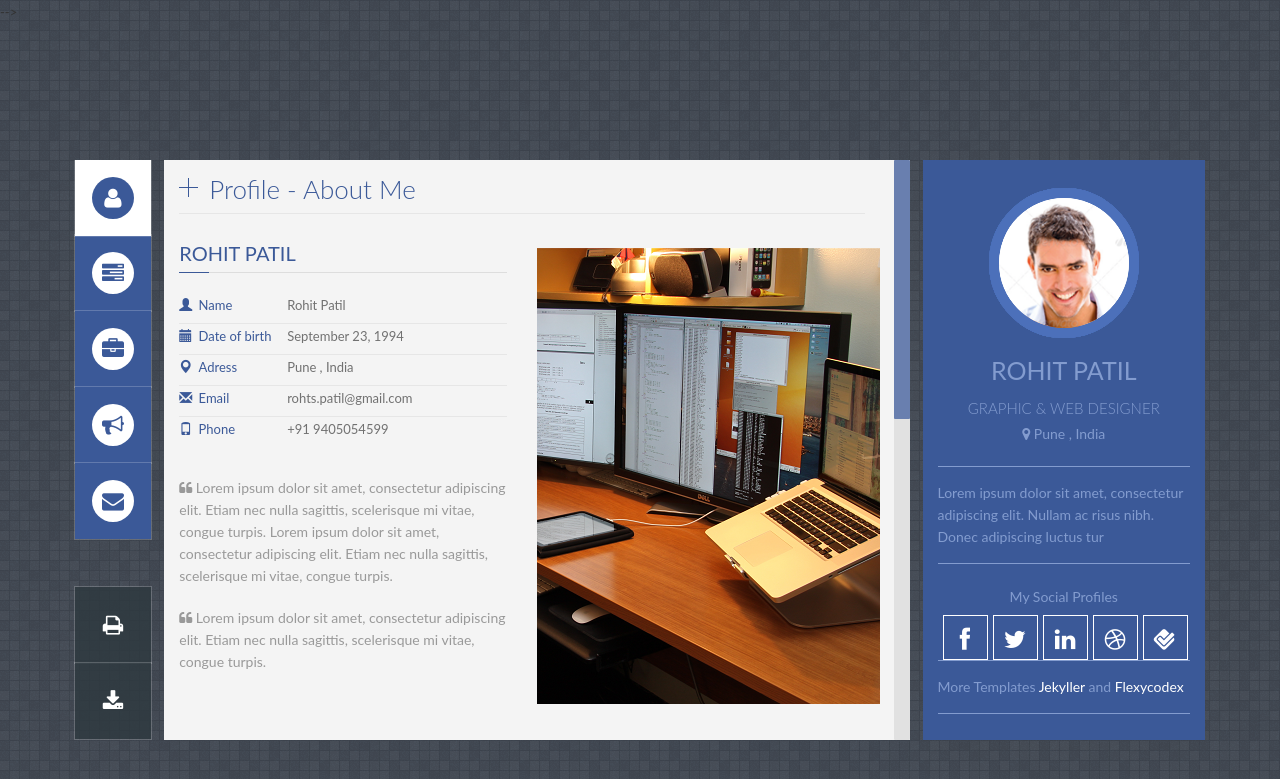
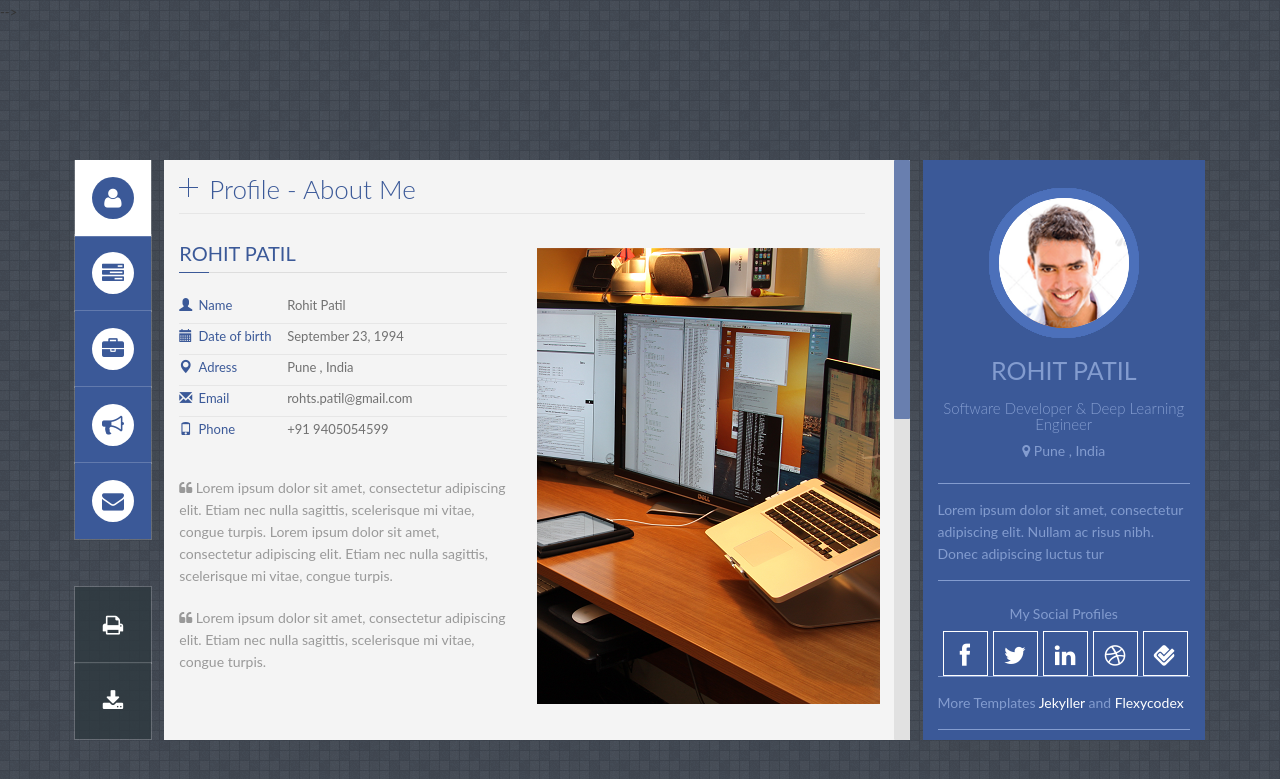
Before and after one commit to manalips30/CV, a Jekyll site: the page built from index.html, in a window 1280 px wide. Shown: the top 779 px of the page. Built offline with Jekyll 4.4.1, drawn with Linux system fonts in a browser that asks for light colours; some web fonts are replaced.

```diff
--- a/_config.yml
+++ b/_config.yml
@@ -7,16 +7,16 @@ baseurl: '/CV' #change it according to your repository name
 
 # Profile information
 yourname: Rohit Patil  ## put your name
-title: 'GRAPHIC &amp; WEB DESIGNER'  ## your title
+title: 'Software Developer &amp; Deep Learning Engineer'  ## your title
 location: Pune , India
 
 
 ## Social Profiles
-facebook: http://www.facebook.com  ## your facebook account url
-twitter: http://www.twitter.com  ## your twitter account url
-linkedin: http://www.linkedin.com  ## your linkedin account url
-dribbble: http://www.dribble.com  ## you dribbble account url
-foursquare: http://www.foursquare.com  ## your foursquare account url
+facebook: https://www.facebook.com/rohit.patil.77  ## your facebook account url
+twitter: https://twitter.com/Rohitpatil5  ## your twitter account url
+linkedin: https://www.linkedin.com/in/rohitrpatil/  ## your linkedin account url
+#dribbble: http://www.dribble.com  ## you dribbble account url
+#foursquare: http://www.foursquare.com  ## your foursquare account url
 
 
 
```
